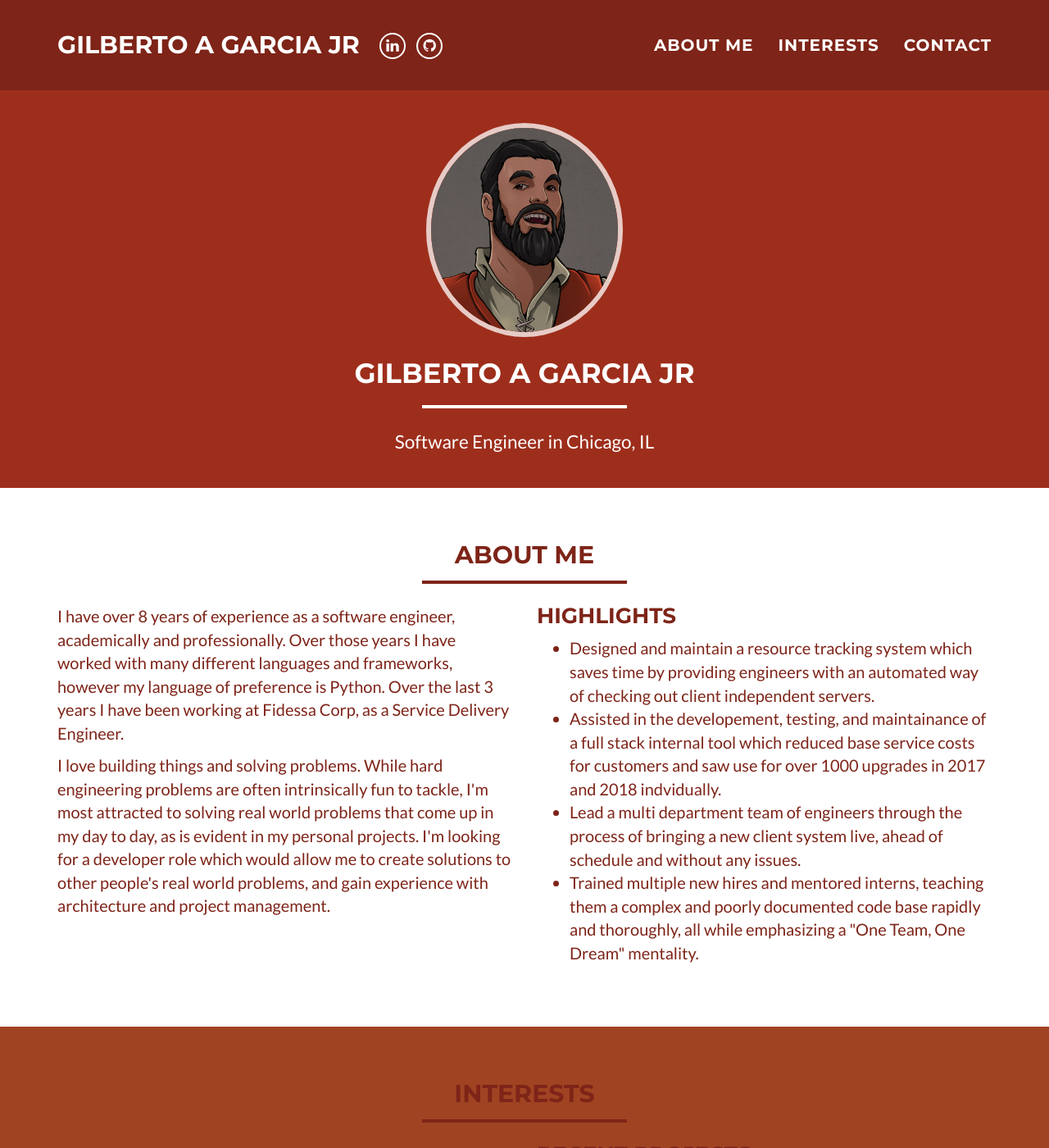
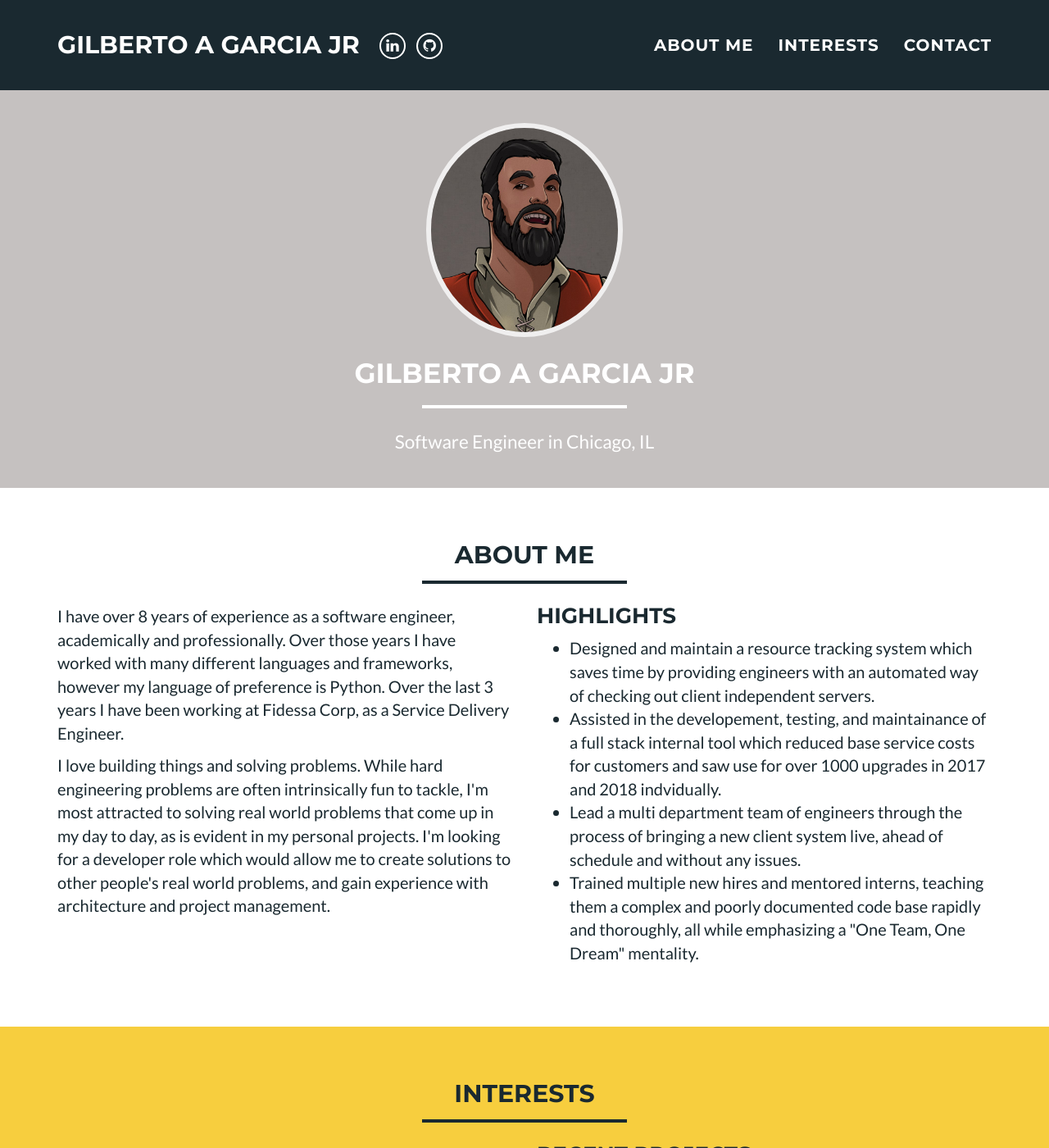
Before and after one commit to CaptainOmNoms/CaptainOmNoms.github.io, a Jekyll site: the page built from index.html, in a window 1280 px wide and 1400 px high. Shown: the whole window at 82% size. Built offline with Jekyll 4.4.1, drawn with Linux system fonts in a browser that asks for light colours.

Commit message:
Update _config.yml

```diff
--- a/_config.yml
+++ b/_config.yml
@@ -21,11 +21,11 @@ bing_verify:
 
 # Color settings (hex-codes without the leading hash-tag)
 color:
-  primary: 9E2E1C
-  primary-rgb: "158, 46, 28"
-  secondary: 7E2418
-  secondary-dark: 6A2516
-  section-tout: A04322
+  primary: C5C1C0
+  primary-rgb: "197, 193, 192"
+  secondary: 1A2930
+  secondary-dark: 0A1612
+  section-tout: F7CE3E
 
 
 
```
